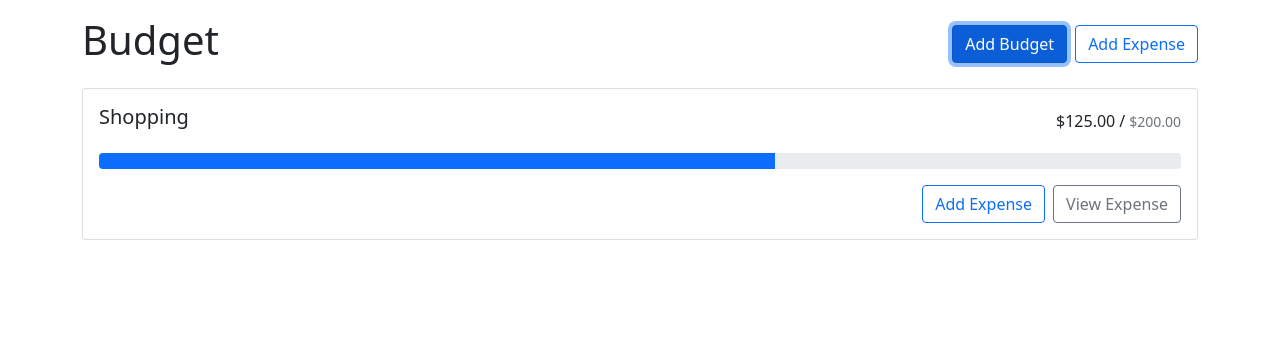
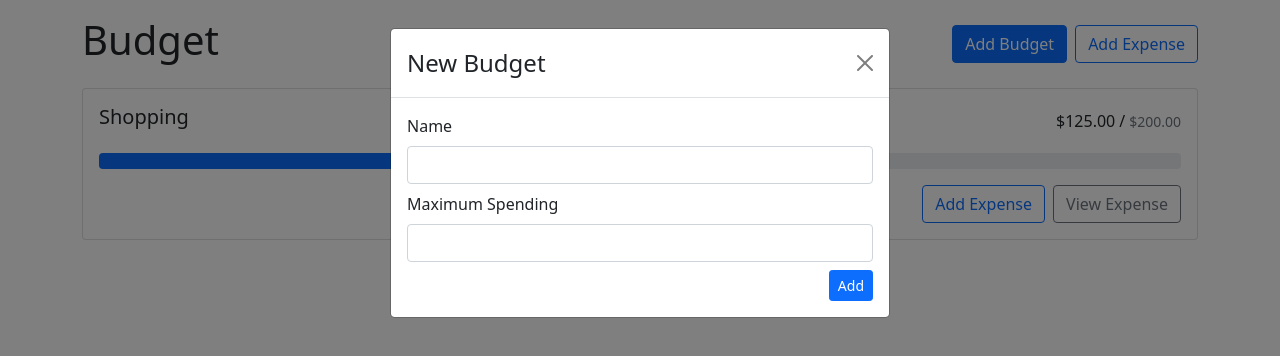
Before and after one commit to alptarla/save-money, a React (Create React App) app: page / in a window 1280 px wide. Both pictures are taken after a click on the button "Add Budget". Shown: the top 356 px of the page. Built offline with nearby package versions, Linux system fonts and the light colour scheme.

Commit message:
Add the new budget form in the modal

```diff
--- a/src/App.js
+++ b/src/App.js
@@ -1,15 +1,40 @@
+import { useState } from 'react'
 import { Container } from 'react-bootstrap'
 import BudgetCard from './components/BudgetCard'
+import BudgetModal from './components/BudgetModal'
 import Header from './components/Header'
 
 function App() {
+  const [isShowBudgetModal, setIsShowBudgetModal] = useState(false)
+  const [isShowExpenseModal, setIsShowExpenseModal] = useState(false)
+
+  const showBudgetModal = (isShow) => () => setIsShowBudgetModal(isShow)
+  const showExpanseModal = (isShow) => () => setIsShowExpenseModal(isShow)
+
+  const addBudget = (newBudget) => {
+    console.log('newBudget', newBudget)
+  }
+
   return (
-    <Container>
-      <Header title="Budget" />
-      <main>
-        <BudgetCard amount={125} max={200} title="Shopping" />
-      </main>
-    </Container>
+    <>
+      <Container>
+        <Header
+          title="Budget"
+          onAddBudget={showBudgetModal(true)}
+          onAddExpense={showExpanseModal(true)}
+        />
+        <main>
+          <BudgetCard amount={125} max={200} title="Shopping" />
+        </main>
+      </Container>
+
+      {/* modals */}
+      <BudgetModal
+        show={isShowBudgetModal}
+        onHide={showBudgetModal(false)}
+        onAdd={addBudget}
+      />
+    </>
   )
 }
 
--- /dev/null
+++ b/src/components/BudgetModal.js
@@ -0,0 +1,18 @@
+import React from 'react'
+import { Modal } from 'react-bootstrap'
+import NewBudgetForm from './NewBudgetForm'
+
+function BudgetModal({ show, onHide, onAdd }) {
+  return (
+    <Modal show={show} onHide={onHide}>
+      <Modal.Header closeButton>
+        <Modal.Title>New Budget</Modal.Title>
+      </Modal.Header>
+      <Modal.Body>
+        <NewBudgetForm onSubmit={onAdd} />
+      </Modal.Body>
+    </Modal>
+  )
+}
+
+export default BudgetModal
--- /dev/null
+++ b/src/components/NewBudgetForm.js
@@ -0,0 +1,48 @@
+import React, { useState } from 'react'
+import { Button, Form } from 'react-bootstrap'
+
+function NewBudgetForm({ onSubmit }) {
+  const [name, setName] = useState('')
+  const [maximumSpending, setMaximumSpending] = useState('')
+
+  const handleNameChange = (e) => setName(e.target.value)
+  const handleMaximumSpendingChange = (e) => setMaximumSpending(e.target.value)
+
+  const handleSubmit = (e) => {
+    e.preventDefault()
+    onSubmit({ name, maximumSpending })
+  }
+
+  return (
+    <Form onSubmit={handleSubmit}>
+      <Form.Group className="mb-2">
+        <Form.Label htmlFor="name">Name</Form.Label>
+        <Form.Control
+          type="text"
+          id="name"
+          value={name}
+          onChange={handleNameChange}
+          required
+        />
+      </Form.Group>
+      <Form.Group className="mb-2">
+        <Form.Label htmlFor="maximum-spending">Maximum Spending</Form.Label>
+        <Form.Control
+          type="number"
+          id="maximum-spending"
+          value={maximumSpending}
+          onChange={handleMaximumSpendingChange}
+          required
+          min={100}
+        />
+      </Form.Group>
+      <div className="d-flex">
+        <Button type="submit" size="sm" className="ms-auto">
+          Add
+        </Button>
+      </div>
+    </Form>
+  )
+}
+
+export default NewBudgetForm
```
